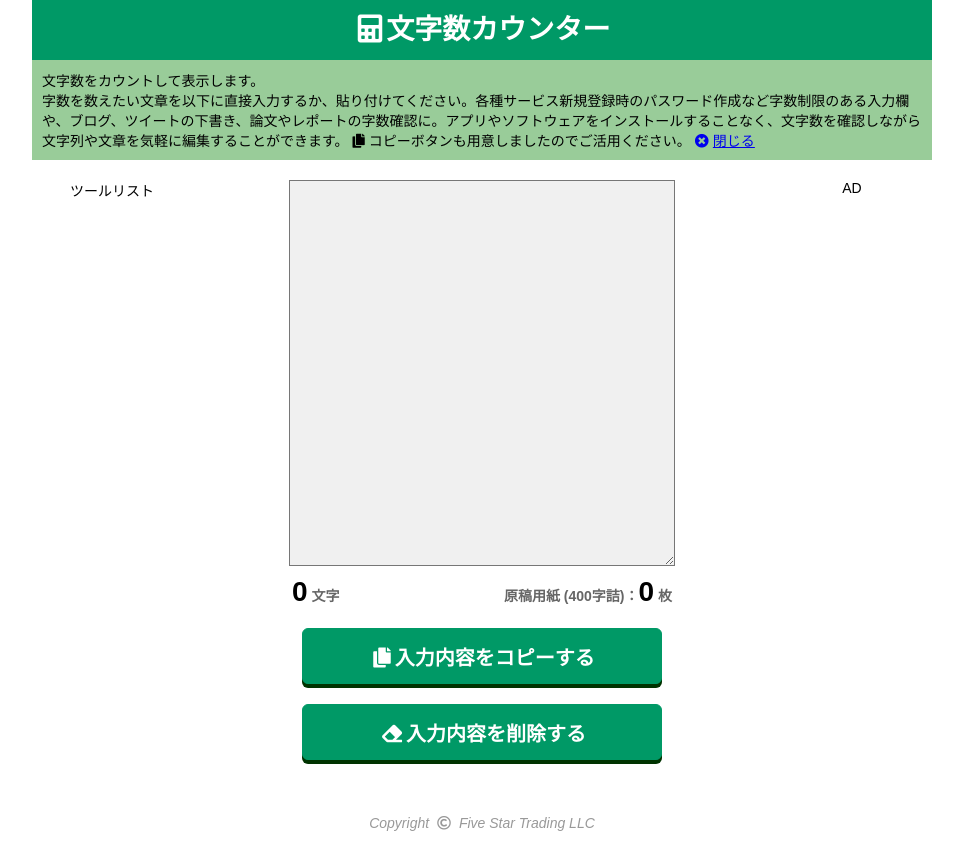
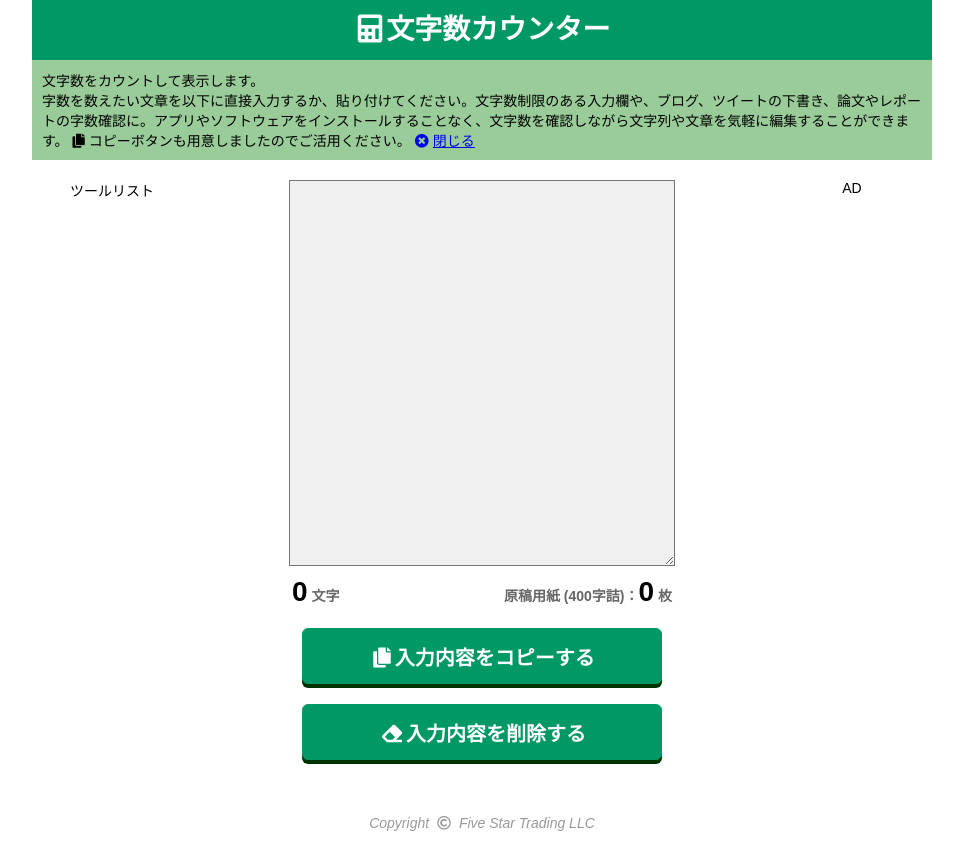
Before and after one commit to taiki215/txtcounter, a plain HTML site: page index.html in a window 1280 px wide. Both pictures are taken after a click on the link "詳しくみる". Shown: the whole page, without its empty margins (158-1121 px from the left). Drawn offline with Linux system fonts and the light colour scheme.

Commit message:
Update index.html

```diff
--- a/index.html
+++ b/index.html
@@ -13,7 +13,7 @@
     <h1 id="title"><i class="fas fa-calculator"></i>文字数カウンター</h1>
     <div class="about">
       <p>文字数をカウントして表示します。<a href="#" id="open"><i class="fas fa-info-circle"></i>詳しくみる</a></p>
-      <p id="details" class="hidden">字数を数えたい文章を以下に直接入力するか、貼り付けてください。各種サービス新規登録時のパスワード作成など字数制限のある入力欄や、ブログ、ツイートの下書き、論文やレポートの字数確認に。アプリやソフトウェアをインストールすることなく、文字数を確認しながら文字列や文章を気軽に編集することができます。<i class="fas fa-copy"></i>コピーボタンも用意しましたのでご活用ください。<a href="#" id="hide"><i class="fas fa-times-circle"></i>閉じる</a></p>
+      <p id="details" class="hidden">字数を数えたい文章を以下に直接入力するか、貼り付けてください。文字数制限のある入力欄や、ブログ、ツイートの下書き、論文やレポートの字数確認に。アプリやソフトウェアをインストールすることなく、文字数を確認しながら文字列や文章を気軽に編集することができます。<i class="fas fa-copy"></i>コピーボタンも用意しましたのでご活用ください。<a href="#" id="hide"><i class="fas fa-times-circle"></i>閉じる</a></p>
     </div>
   </header>
   <div class="container">
```
